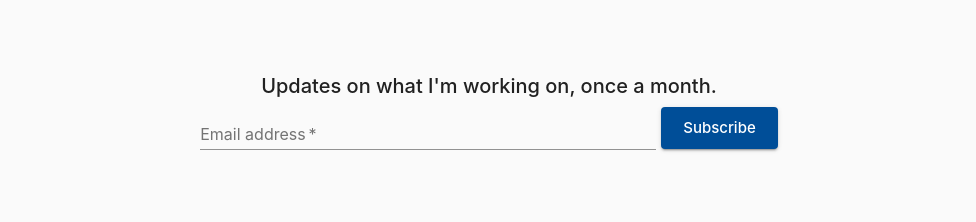
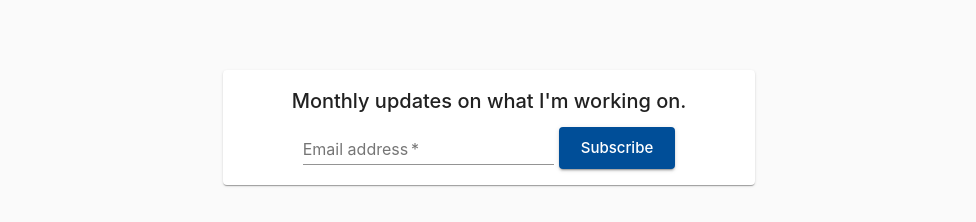
Before and after one commit to bencooper01/bencooper-io, a Next.js app: page / in a window 1280 px wide. Shown: the part 712-934 px from the top of the page, without its empty margins (151-1127 px from the left). Before the commit the page ends 902 px from the top, so only its background shows below. Built offline with nearby package versions, Linux system fonts and the light colour scheme.

Commit message:
feat: add card for newsletter

```diff
--- a/src/components/NewsletterForm.tsx
+++ b/src/components/NewsletterForm.tsx
@@ -7,14 +7,18 @@ import "fontsource-roboto";
 import { theme } from "../styles/theme";
 import useStyles from "../styles/styles";
 import React from "react";
+import { Card, Grid } from "@material-ui/core";
 
 export const NewsletterForm = (props) => {
 	const [email, setEmail] = React.useState("");
 
 	return (
 		<Box style={{ justifyContent: "center", alignSelf: "center", alignContent: "center", alignItems: "center" }}>
+			<Grid container justify="center" spacing={0}>
+				<Grid item xs={8} sm={7}>
+					<Card style={{ padding: 15, textAlign: "center", justifyContent: "center", alignSelf: "center" }}>
 						<Typography variant="h6" style={{ textAlign: "center" }}>
-				Updates on what I'm working on, once a month.
+							Monthly updates on what I'm working on.
 						</Typography>
 						<form action="https://gmail.us1.list-manage.com/subscribe/post?u=7eb246d13da7a0da8b627c327&id=ff0b812431" method="POST" noValidate>
 							<Box style={{ textAlign: "center" }}>
@@ -36,11 +40,22 @@ export const NewsletterForm = (props) => {
 									<input type="text" name="b_7eb246d13da7a0da8b627c327_ff0b812431" tabIndex={-1} value=""></input>
 								</div>
 
-					<Button variant="contained" style={{ verticalAlign: "bottom", marginLeft: 5, marginBottom: 1 }} color="secondary" size="large" type="submit" value="Subscribe" name="subscribe">
+								<Button
+									variant="contained"
+									style={{ verticalAlign: "bottom", marginLeft: 5, marginBottom: 1, marginTop: 10 }}
+									color="secondary"
+									size="large"
+									type="submit"
+									value="Subscribe"
+									name="subscribe"
+								>
 									Subscribe
 								</Button>
 							</Box>
 						</form>
+					</Card>
+				</Grid>
+			</Grid>
 		</Box>
 	);
 };
--- a/src/pages/index.tsx
+++ b/src/pages/index.tsx
@@ -50,10 +50,8 @@ const Home = (props) => {
 				</Typography>
 
 				<Box pt={1} pb={20}>
-					<Grid container className={classes.container} spacing={1}>
-						<Grid item xs="auto" sm={3} justify="center">
-							<ProjectCard title={"Every Two"} caption={"My first app, a budget planner, launching in 2021."} />
-						</Grid>
+					<Grid container className={classes.container} spacing={2}>
+						<ProjectCard title={"Every Two"} caption={"My first app, a budget planner, launching in 2021."} />
 					</Grid>
 				</Box>
 
```
Lines whose indentation alone changed are shown as unchanged.
